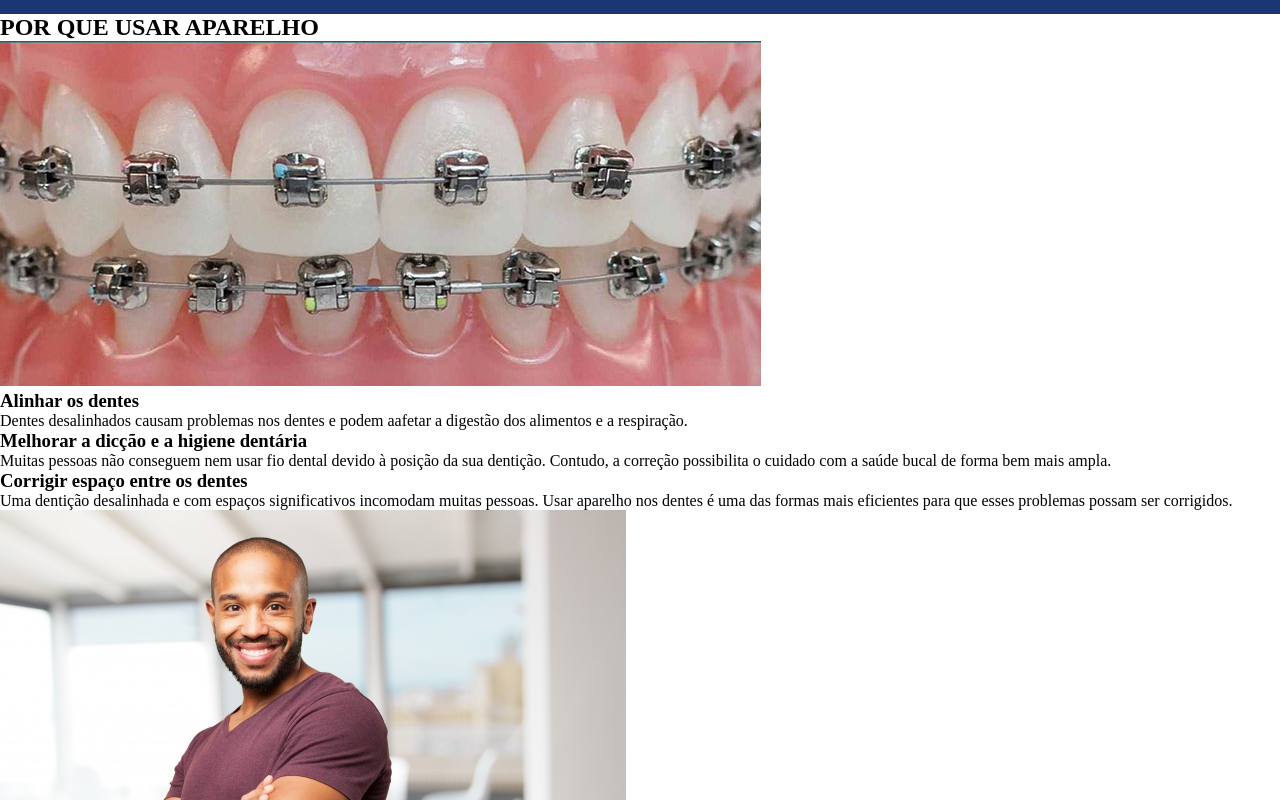
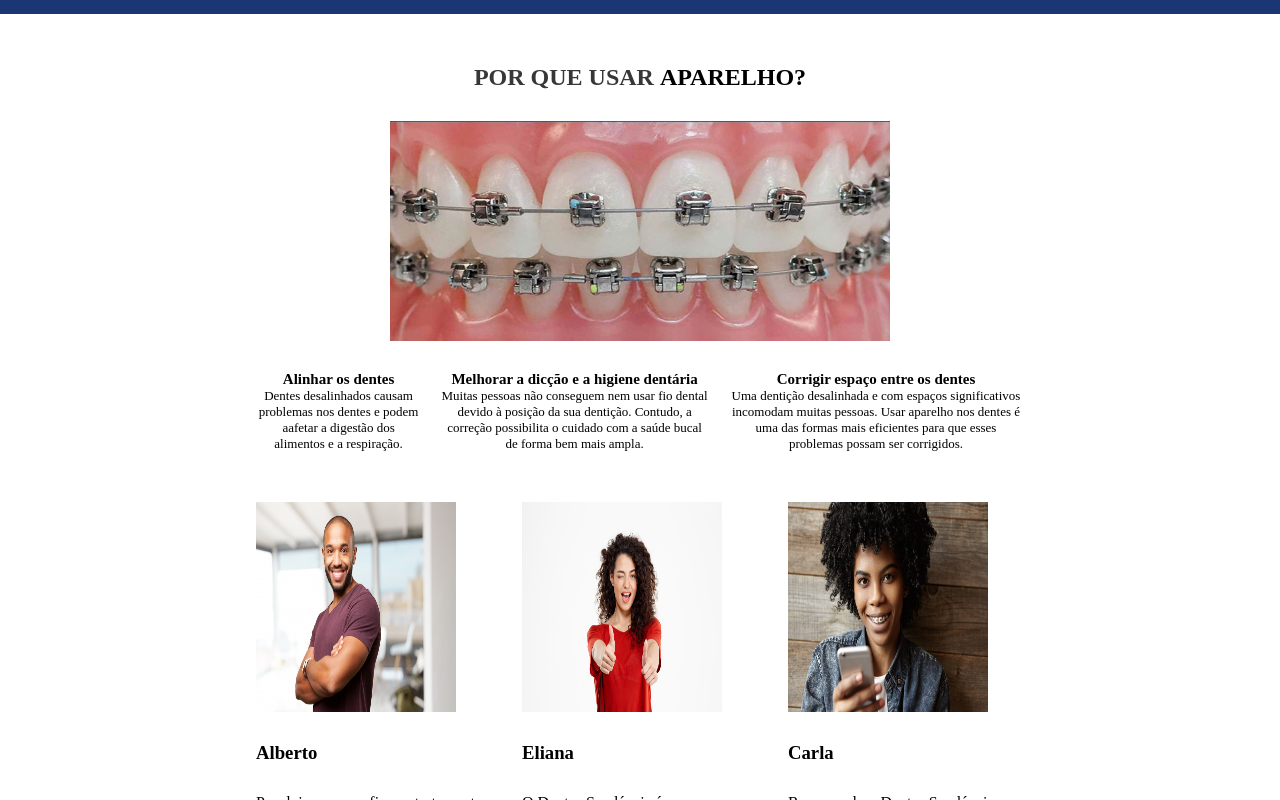
Before and after one commit to GabrielFR-Dev/Estudos, a Next.js app in the folder Props-Elementos/projeto-base-props/: page / in a window 1280 px wide. Shown: the part 340-1140 px from the top of the page. Built offline with nearby package versions, Linux system fonts and the light colour scheme.

Commit message:
estilizando a secao beneficio

```diff
--- a/Props-Elementos/projeto-base-props/src/app/page.js
+++ b/Props-Elementos/projeto-base-props/src/app/page.js
@@ -21,7 +21,6 @@ export default function Home() {
         </p>
       </header>
 
-      <main>
       <section className={estilos.secao_apresentacao}>
         <div className={estilos.apresentacao}>
           <h1>OS MELHORES<span className={estilos.destacaque}> APARELHOS DENTÁRIOS</span>!</h1>
@@ -29,18 +28,18 @@ export default function Home() {
           <div className={estilos.container_informacoes}>
             <div className={estilos.informacoes}>
               <div>
-                  <Image src={Dente} alt={"DENTES"} className={estilos.img_informacoes}/>
+                <Image src={Dente} alt={"DENTES"} className={estilos.img_informacoes} />
                 <p>Pré-avaliação</p>
               </div>
               <div>
-                  <Image src={Dente} alt={"DENTES"} className={estilos.img_informacoes}/>
+                <Image src={Dente} alt={"DENTES"} className={estilos.img_informacoes} />
                 <p>Raio-X digital</p>
               </div>
             </div>
 
             <div className={estilos.informacoes}>
               <div>
-                  <Image src={Dente} alt={"DENTES"} className={estilos.img_informacoes}/>
+                <Image src={Dente} alt={"DENTES"} className={estilos.img_informacoes} />
                 <p>Aparelho Dentários</p>
               </div>
               <div>
@@ -53,26 +52,37 @@ export default function Home() {
         </div>
       </section>
 
+      <main className={estilos.secoes}>
+
+        <section className={estilos.container_secoes}>
           <section className={estilos.secao_beneficio}>
-          <h2>POR QUE USAR <span className={estilos.negrito}>APARELHO</span></h2>
-          <Image src={Aparelho} alt={"APARELHO"} />
+            <h2>POR QUE USAR <span className={estilos.negrito}>APARELHO?</span></h2>
+            <Image src={Aparelho} alt={"APARELHO"} className={estilos.img_beneficios} />
             <div className={estilos.container_paragrafo_beneficio}>
               <div className={estilos.paragro_beneficio}>
+                <div>
                   <h3>Alinhar os dentes</h3>
                   <p>Dentes desalinhados causam problemas nos dentes e podem aafetar a digestão dos alimentos e a respiração.
                   </p>
+                </div>
 
+                <div>
                   <h3>Melhorar a dicção e a higiene dentária</h3>
                   <p>Muitas pessoas não conseguem nem usar fio dental devido à posição da sua dentição. Contudo, a correção possibilita o cuidado com a saúde bucal de forma bem mais ampla.</p>
+                </div>
 
+                <div>
                   <h3>Corrigir espaço entre os dentes</h3>
                   <p>Uma dentição desalinhada e com espaços significativos incomodam muitas pessoas. Usar aparelho nos dentes é uma das formas mais eficientes para que esses problemas possam ser corrigidos.</p>
+                </div>
               </div>
             </div>
 
           </section>
 
           <section className={estilos.secao_depoimento}>
+              <h3></h3>
+
             <div>
               <CardDepoimento
                 imagem={Cliente01}
@@ -150,13 +160,14 @@ export default function Home() {
           </section>
 
           <section className={estilos.secao_localizacao}>
-          <h2>ONDE ESTAMOS <span className={estilos.negrito}>LOCALIZADOS</span></h2>
+            <h2>ONDE ESTAMOS <span className={estilos.negrito}>LOCALIZADOS?</span></h2>
             <p>Av. Ayrton Senna, 3000 - Barra da Tijuca, Rio de Janeiro - RJ. CEP: 22775-904</p>
             <div className={estilos.iframe}>
               <iframe src="https://www.google.com/maps/embed?pb=!1m18!1m12!1m3!1d3673.111392959523!2d-43.36795292380455!3d-22.98293094059837!2m3!1f0!2f0!3f0!3m2!1i1024!2i768!4f13.1!3m3!1m2!1s0x9bda293e673b27%3A0xc823a7a4acbf3512!2sAv.%20Ayrton%20Senna%2C%20Rio%20de%20Janeiro%20-%20RJ!5e0!3m2!1spt-BR!2sbr!4v1760356336499!5m2!1spt-BR!2sbr" referrerpolicy="no-referrer-when-downgrade"></iframe>
 
             </div>
 
+          </section>
         </section>
 
       </main>
--- a/Props-Elementos/projeto-base-props/src/app/page.module.css
+++ b/Props-Elementos/projeto-base-props/src/app/page.module.css
@@ -73,3 +73,63 @@
     width: 20px;
     height: 20px;
 }
+
+/*TODAS AS SECAO*/
+.secoes {
+    width: 100%;
+    height: 100vh;
+}
+.container_secoes {
+    width: 60%;
+    margin: auto;
+}
+
+/*SECAO BENEFICIOS*/
+
+.secao_beneficio {
+    margin: auto;
+    text-align: center;
+    padding: 50px 0px;
+    display: flex;
+    flex-direction: column;
+    gap: 30px;
+}
+.img_beneficios {
+    margin: auto;
+    width: 500px;
+    height: 220px;
+}
+.container_secoes h2{
+    color: rgb(56, 55, 55);
+}
+.negrito {
+    color: black;
+    font-weight: 600;
+}
+.container_paragrafo_beneficio{
+    margin: auto;
+    height: auto;
+    width: auto;
+    text-align: center;
+}
+.paragro_beneficio{
+    display: flex;
+    gap: 20px;
+}
+.paragro_beneficio div {
+    display: flex;
+    flex-direction: column;
+}
+.paragro_beneficio div h3 {
+    font-size: 15px;
+}
+.paragro_beneficio div p {
+    font-size: 13px;
+}
+
+/*SECAO DEPOIMENTO*/
+
+.secao_depoimento div{
+    display: flex;
+    gap: 30px;
+}
--- a/Props-Elementos/projeto-base-props/src/componente/CardDepoimento/CardDepoimento.module.css
+++ b/Props-Elementos/projeto-base-props/src/componente/CardDepoimento/CardDepoimento.module.css
@@ -0,0 +1,19 @@
+.card_elemento {
+    width: 700px;
+    height: 500px;
+    display: flex;
+    flex-direction: column;
+}
+
+.img_aparelho{
+    width: 200px;
+    height: 210px;
+}
+
+.card_elemento h3 {
+
+}
+
+.card_elemento p {
+
+}
--- a/Props-Elementos/projeto-base-props/src/componente/CardDepoimento/index.jsx
+++ b/Props-Elementos/projeto-base-props/src/componente/CardDepoimento/index.jsx
@@ -4,7 +4,7 @@ import Image from "next/image";
 
 export default function CardDepoimento (props) {
     return(
-        <div>
+        <div className={estilos.card_elemento}>
             <Image className={estilos.img_aparelho}
             src={props.imagem}
             alt={props.nome}
```
Lines whose indentation alone changed are shown as unchanged.
